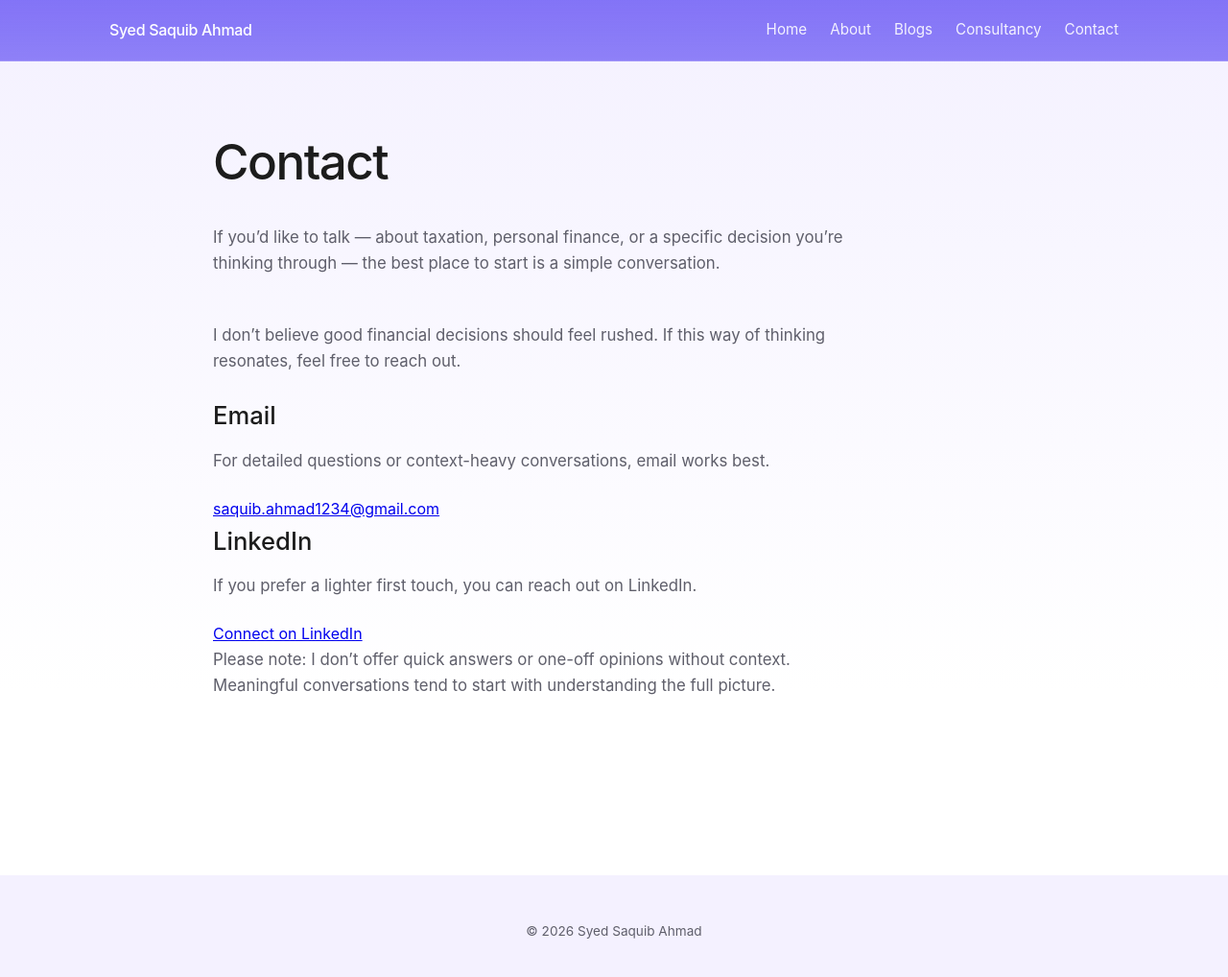
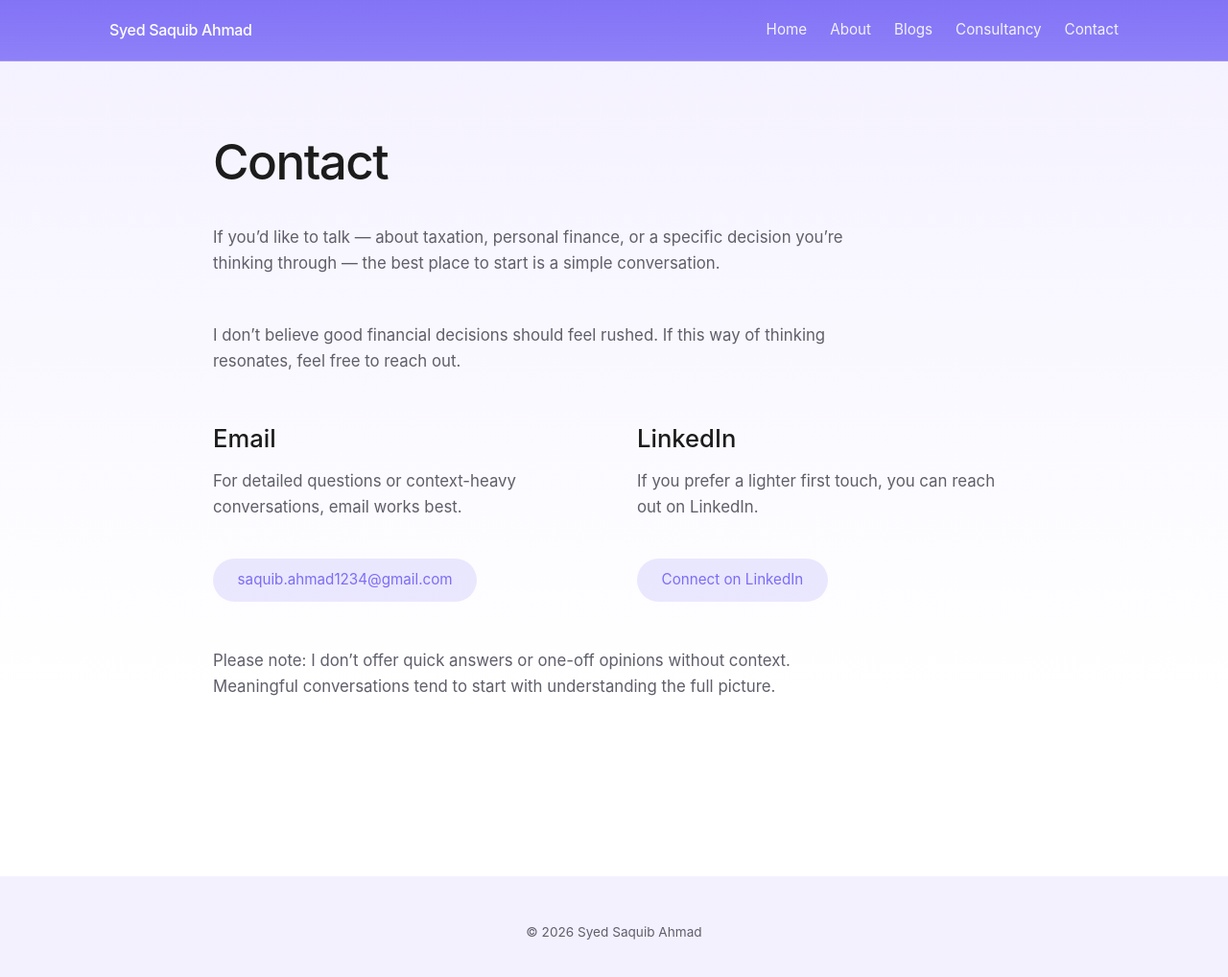
Before and after one commit to saquibahmad1234/syedsaquibahmad, a Jekyll site: the page built from contact.html, in a window 1280 px wide and 1030 px high. Shown: the top 1018 px of the window at 96% size. Built offline with Jekyll 4.4.1, drawn with Linux system fonts in a browser that asks for light colours.

Commit message:
Update style.css

```diff
--- a/assets/css/style.css
+++ b/assets/css/style.css
@@ -596,3 +596,51 @@ blockquote {
 .search-wrapper button:hover {
   background: rgba(124,108,246,0.3);
 }
+
+/* =========================
+   Contact page buttons
+   ========================= */
+
+.contact-methods {
+  display: grid;
+  grid-template-columns: 1fr 1fr;
+  gap: 3rem;
+  margin: 3rem 0;
+}
+
+.contact-card h2 {
+  margin-bottom: 0.6rem;
+}
+
+.contact-link {
+  display: inline-block;
+  margin-top: 1rem;
+  padding: 0.65rem 1.6rem;
+  border-radius: 999px;
+  background: rgba(124,108,246,0.15);
+  color: var(--purple-main);
+  text-decoration: none;
+  font-size: 0.95rem;
+  transition: background 0.25s ease, transform 0.25s ease, box-shadow 0.25s ease;
+}
+
+.contact-link:hover {
+  background: rgba(124,108,246,0.25);
+  transform: translateY(-1px);
+  box-shadow: 0 8px 20px rgba(124,108,246,0.15);
+}
+
+/* Contact note */
+.contact-note {
+  max-width: 720px;
+  margin-top: 3rem;
+  color: var(--text-muted);
+}
+
+/* Mobile */
+@media (max-width: 768px) {
+  .contact-methods {
+    grid-template-columns: 1fr;
+    gap: 2rem;
+  }
+}
```
